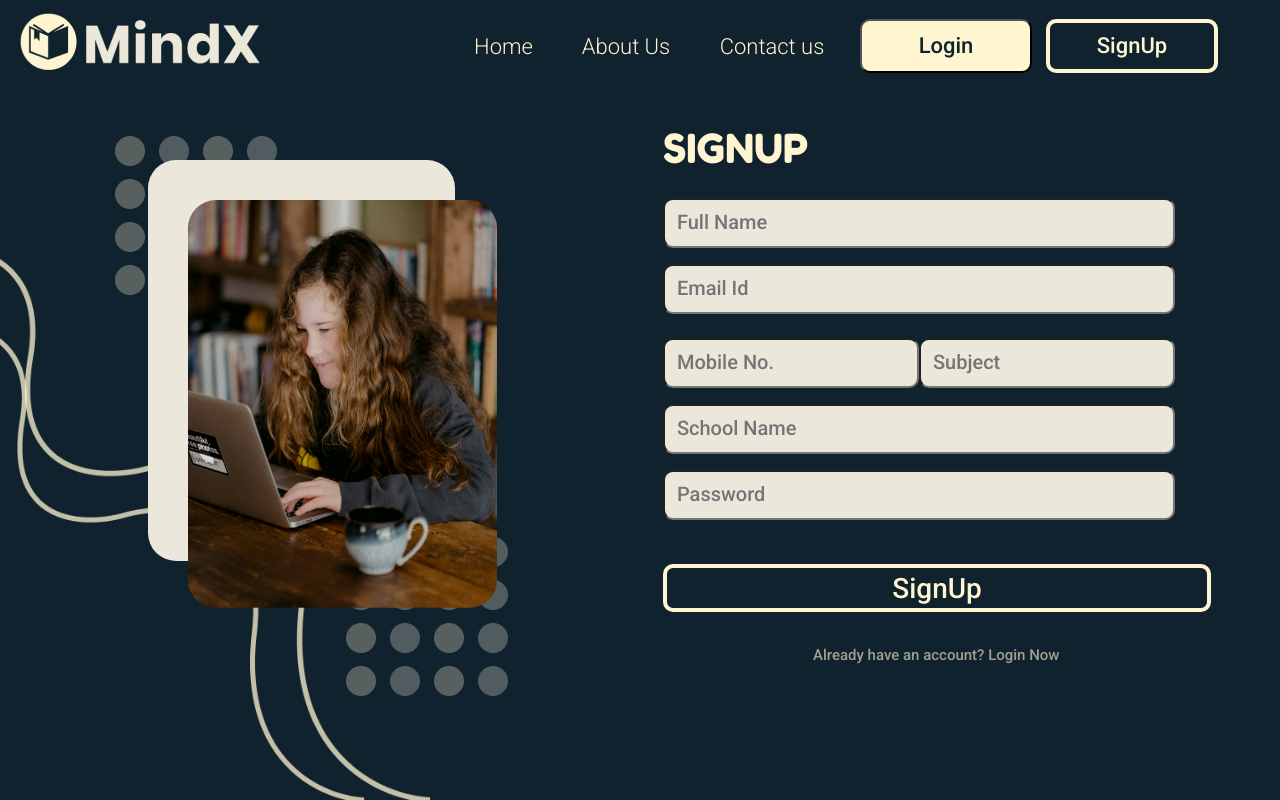
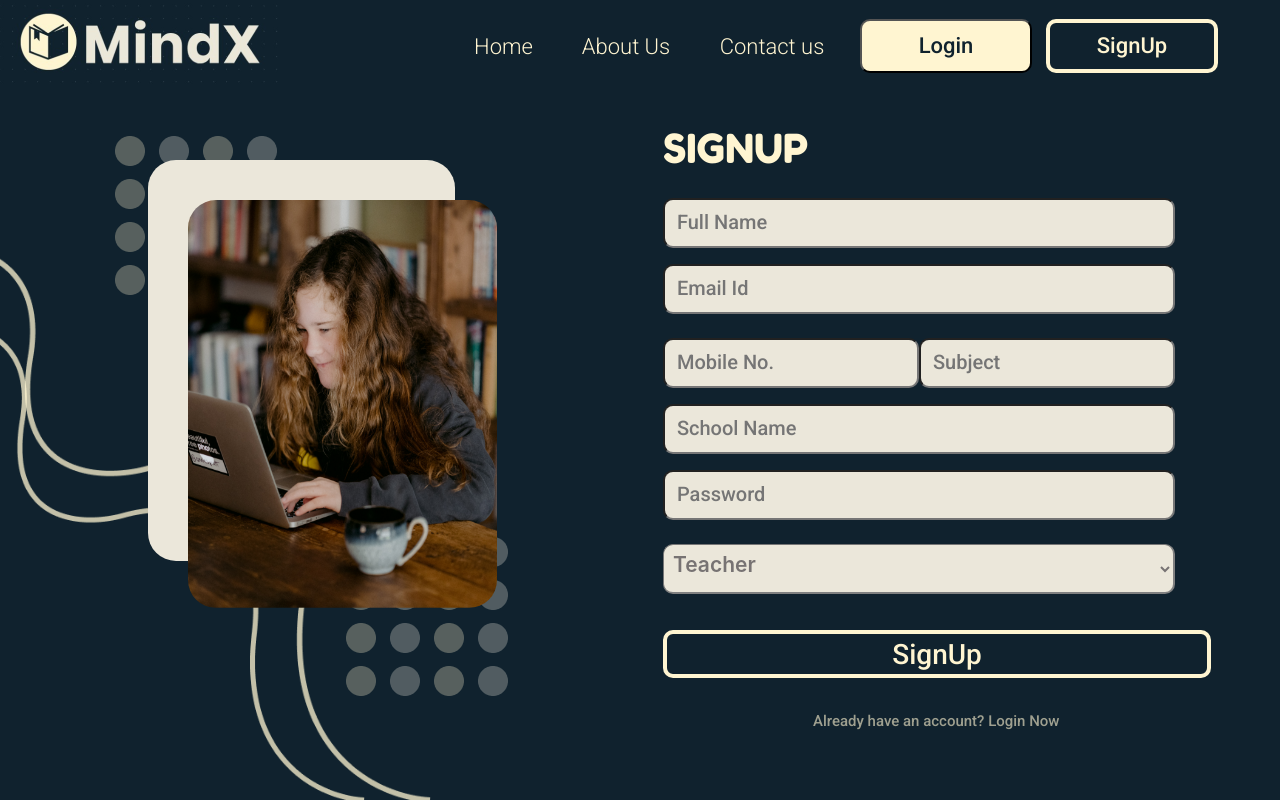
Before and after one commit to A2S-InnovateTech/mindx.github.io, a React (Create React App) app: page /teacher/signup in a window 1280 px wide. Built offline with nearby package versions, Linux system fonts and the light colour scheme; no server answers.

Commit message:
option in teacher signup

```diff
--- a/src/components/TeacherSignup/Signup.css
+++ b/src/components/TeacherSignup/Signup.css
@@ -315,3 +315,15 @@ display: flex;
         margin-left: 100vw;
     }
 }
+
+
+
+.signup_as{
+   color: rgb(119, 115, 115);
+   font-size: 21px;
+   font-weight: 600;
+   padding-left: 5px;
+   padding-top: 6px;
+   border-bottom: 2px solid grey;
+   border-right: 2px solid grey;
+}
--- a/src/components/TeacherSignup/index.js
+++ b/src/components/TeacherSignup/index.js
@@ -16,6 +16,7 @@ function TeacherSignup({history}) {
         const [email, setEmail] = useState("");
         const [school, setSchool] = useState("");
         const [password, setPassword] = useState("");
+        const [role, setRole] = useState("");
 
        const handleSignUp = (e) => {
            e.preventDefault();
@@ -100,6 +101,12 @@ function TeacherSignup({history}) {
                     <input name="password" className="form-1-si" type="password" placeholder="  Password" value={password} onChange={(e)=>{setPassword(e.target.value)}} required></input>
                     </label>
 
+                    <select className="form-1-si signup_as" value={role} onChange={(e)=>{setRole(e.target.value)}}required>
+                        <option>Teacher</option>
+                        <option>Class Teacher</option>
+                        <option>Principal</option>
+                    </select>
+
                 </div>
 
                 <button onClick={(e)=>handleSignUp(e)}className="final-btn-s">SignUp</button>
```
